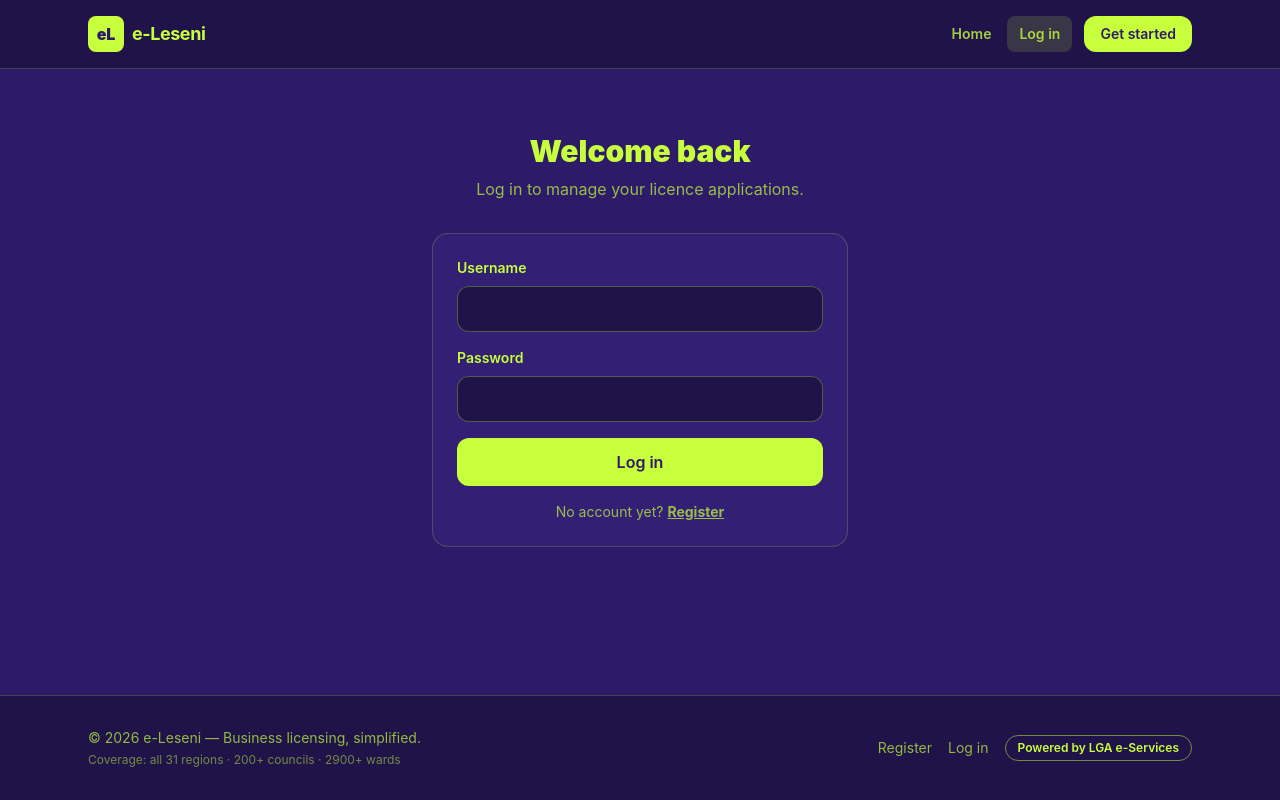
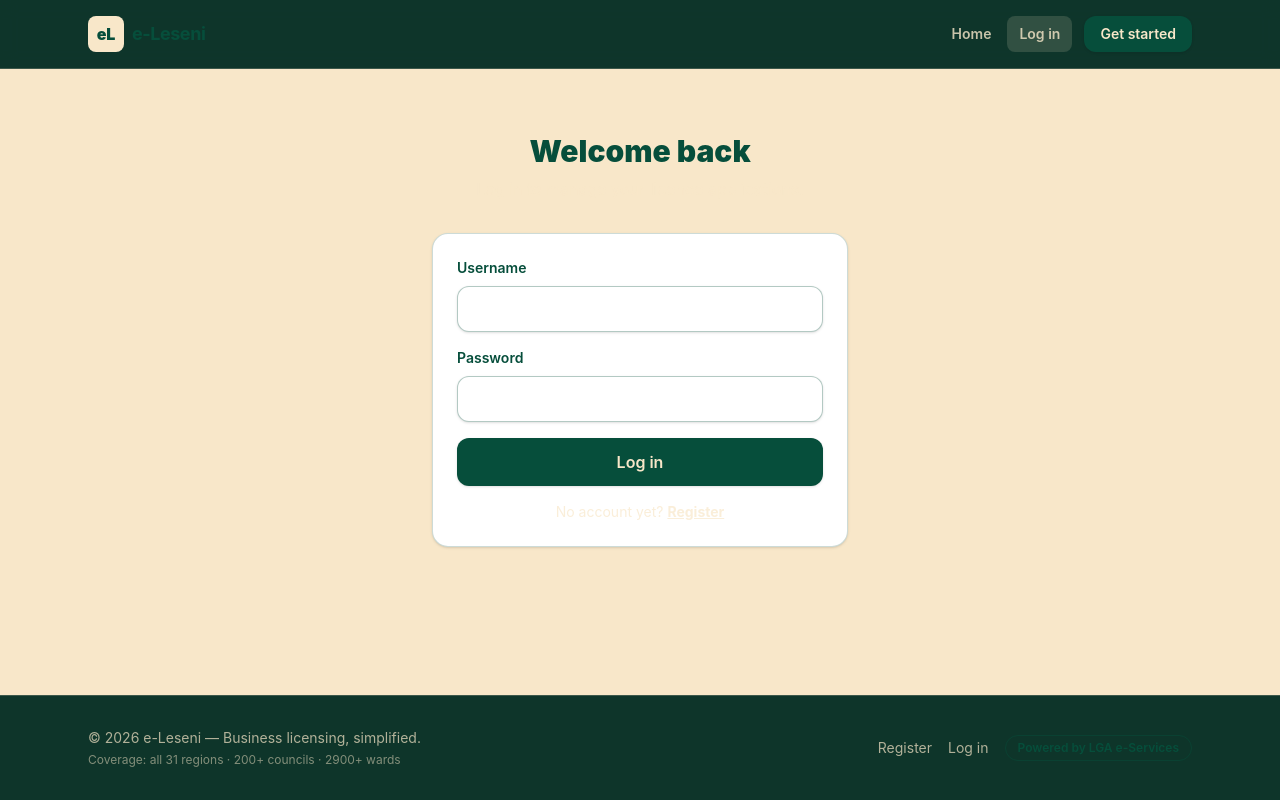
Before and after one commit to APKnation/e_leseni, an Angular app in the folder frontend/leseni/: page /login in a window 1280 px wide. Built offline with nearby package versions, Linux system fonts and the light colour scheme.

Commit message:
changes on UI

```diff
--- a/frontend/leseni/src/styles.css
+++ b/frontend/leseni/src/styles.css
@@ -1,21 +1,17 @@
 @import 'tailwindcss';
 
 /*
-  e-Leseni brand system:
-    --color-brand-cream   #C8FF3D  (light accent)
-    --color-brand-green #2D1B69  (dark base)
-
-  Usage rule (as requested): the two colors always pair as inverses.
-    lime background  -> purple text
-    purple background -> lime text
-  Tailwind classes: bg-brand-cream text-brand-green, bg-brand-green text-brand-cream
+  e-Leseni brand system (Clean Theme):
+    --color-brand-cream   #F8E7C9  (light base)
+    --color-brand-green   #064E3B  (dark accent)
 */
 @theme {
-  --color-brand-cream: #c8ff3d;
-  --color-brand-cream-soft: #e2ff9b;
-  --color-brand-green: #2d1b69;
-  --color-brand-green-deep: #1f1349;
-  --color-brand-green-soft: #3d2a86;
+  --color-brand-cream: #F8E7C9;
+  --color-brand-cream-soft: #fbf2e3;
+  --color-brand-cream-deep: #ead3a8;
+  --color-brand-green: #064E3B;
+  --color-brand-green-deep: #022c22;
+  --color-brand-green-soft: #065f46;
 
   --font-sans: 'Inter', ui-sans-serif, system-ui, -apple-system, 'Segoe UI', Roboto, sans-serif;
 }
@@ -26,39 +22,39 @@ html {
 }
 
 body {
-  @apply bg-brand-green text-brand-cream font-sans antialiased;
+  @apply bg-brand-cream text-brand-green font-sans antialiased;
 }
 
 /* Shared component classes (kept small; components use utilities) */
 @layer components {
   .btn-primary {
-    @apply inline-flex items-center justify-center gap-2 rounded-xl bg-brand-cream px-6 py-3
-      text-brand-green font-semibold transition hover:bg-brand-cream-soft active:scale-[0.98]
-      disabled:opacity-50 disabled:pointer-events-none;
+    @apply inline-flex items-center justify-center gap-2 rounded-xl bg-brand-green px-6 py-3
+      text-brand-cream font-semibold transition hover:bg-brand-green-soft active:scale-[0.98]
+      disabled:opacity-50 disabled:pointer-events-none shadow-sm;
   }
 
   .btn-secondary {
-    @apply inline-flex items-center justify-center gap-2 rounded-xl border-2 border-brand-cream
-      px-6 py-3 text-brand-cream font-semibold transition hover:bg-brand-cream hover:text-brand-green
+    @apply inline-flex items-center justify-center gap-2 rounded-xl border-2 border-brand-green
+      px-6 py-3 text-brand-green font-semibold transition hover:bg-brand-green hover:text-brand-cream
       active:scale-[0.98] disabled:opacity-50 disabled:pointer-events-none;
   }
 
   .input-field {
-    @apply w-full rounded-xl border border-brand-cream/30 bg-brand-green-deep px-4 py-3
-      text-brand-cream placeholder:text-brand-cream/40 focus:border-brand-cream
-      focus:outline-none focus:ring-2 focus:ring-brand-cream/30 transition;
+    @apply w-full rounded-xl border border-brand-green/30 bg-white px-4 py-3
+      text-brand-green placeholder:text-brand-green/40 focus:border-brand-green
+      focus:outline-none focus:ring-2 focus:ring-brand-green/30 transition shadow-sm;
   }
 
   .card {
-    @apply rounded-2xl border border-brand-cream/20 bg-brand-green-soft/40 p-6;
+    @apply rounded-2xl border border-brand-green/20 bg-white shadow-sm p-6;
   }
 
   .badge-green {
-    @apply inline-flex items-center rounded-full bg-brand-cream px-3 py-1 text-xs font-bold text-brand-green;
+    @apply inline-flex items-center rounded-full bg-brand-green px-3 py-1 text-xs font-bold text-brand-cream;
   }
 
   .badge-outline {
-    @apply inline-flex items-center rounded-full border border-brand-cream/50 px-3 py-1
-      text-xs font-semibold text-brand-cream;
+    @apply inline-flex items-center rounded-full border border-brand-green/50 px-3 py-1
+      text-xs font-semibold text-brand-green;
   }
 }
```
